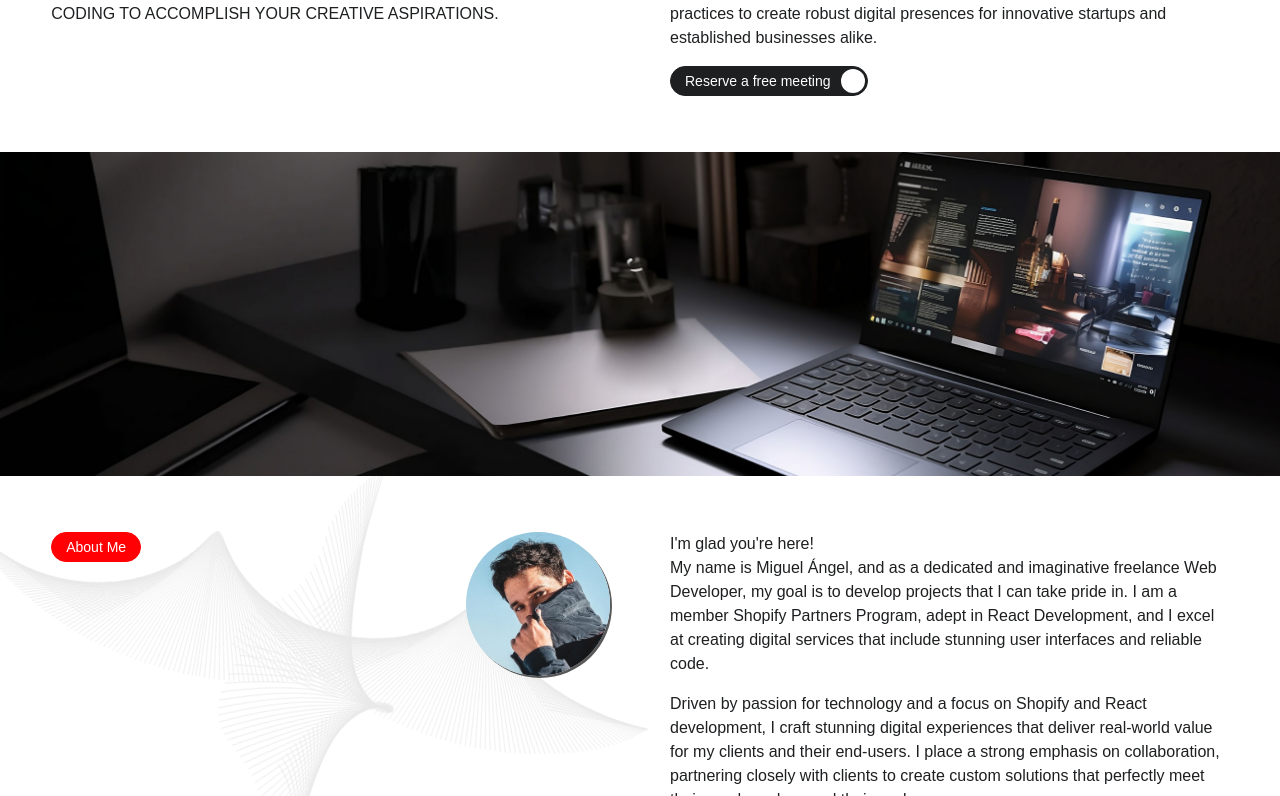
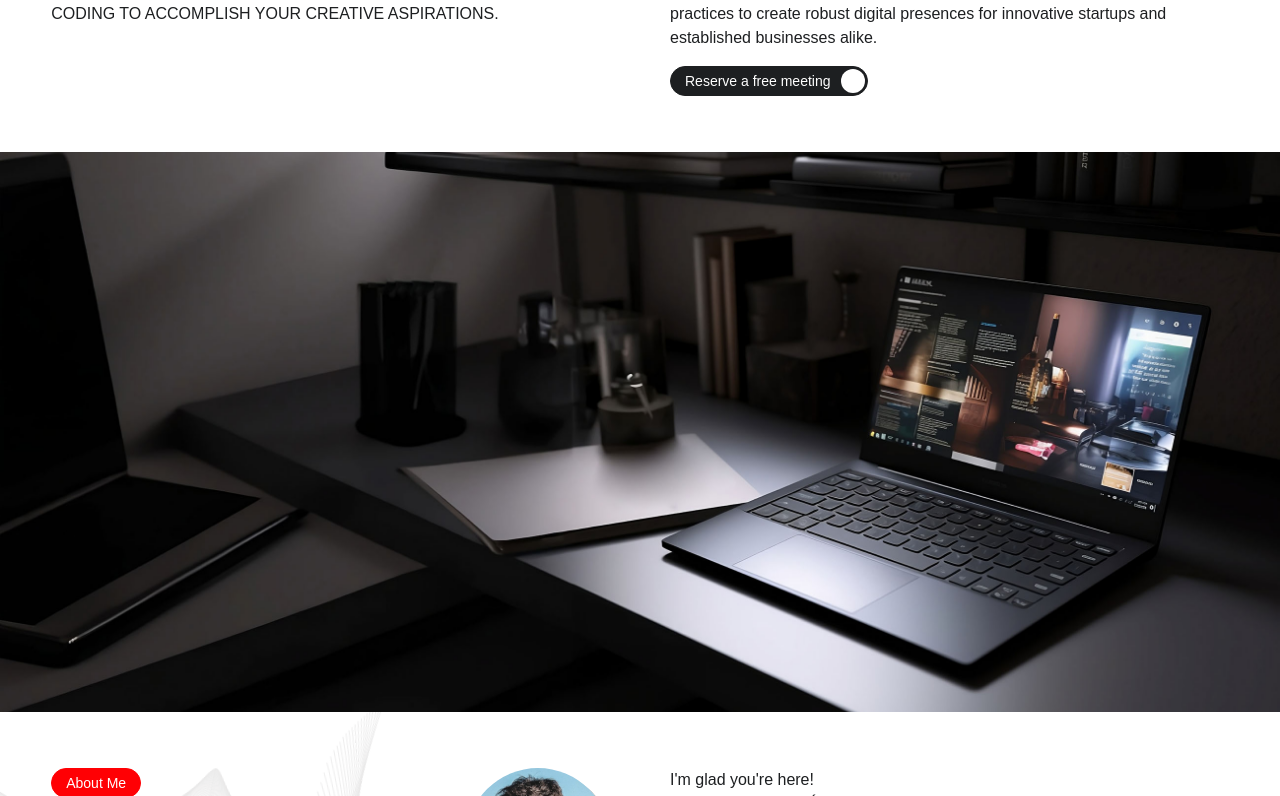
Before and after one commit to muchisx/v1_the_tiger, a React (Vite) app: page / in a window 1280 px wide. Shown: the part 544-1340 px from the top of the page. Built offline with nearby package versions, Linux system fonts and the light colour scheme; some icons are missing; a web font is replaced by a local one.

Commit message:
fix content using ImageBanner

```diff
--- a/src/pages/Home.tsx
+++ b/src/pages/Home.tsx
@@ -30,7 +30,12 @@ function Home() {
         customStyles={homeCTA.customStyles}
         contain
       />
-      <ImageBanner src={homeImageBanner.src} enableParallax customStyles={homeImageBanner.customStyles} />
+      <ImageBanner
+        src={homeImageBanner.src}
+        enableParallax
+        customStyles={homeImageBanner.customStyles}
+        minHeight={{ md: '560px' }}
+      />
       <SplitContent leftContent={homeAboutMe.leftContent} rightContent={homeAboutMe.rightContent} contain />
       <LogoGrid logoUrlWithIdList={homeLogoGrid.logoUrlWithIdList} title="PROUD TO WORK WITH" />
       <SplitContent
--- a/src/pages/Job.tsx
+++ b/src/pages/Job.tsx
@@ -74,7 +74,7 @@ function Job() {
         customStyles={customImageBannerStyles}
         src={heroBannerImage}
         enableParallax
-        height="100lvh"
+        minHeight={{ all: '100svh' }}
         imgOverlayColor="rgba(0,0,0,0.36)"
         bottomContent={heroBannerBottom}
         heading={{ text: jobTitle, headingLevel: 'h1', fontSize: 'clamp(3rem, 6vw, 14rem)' }}
```
